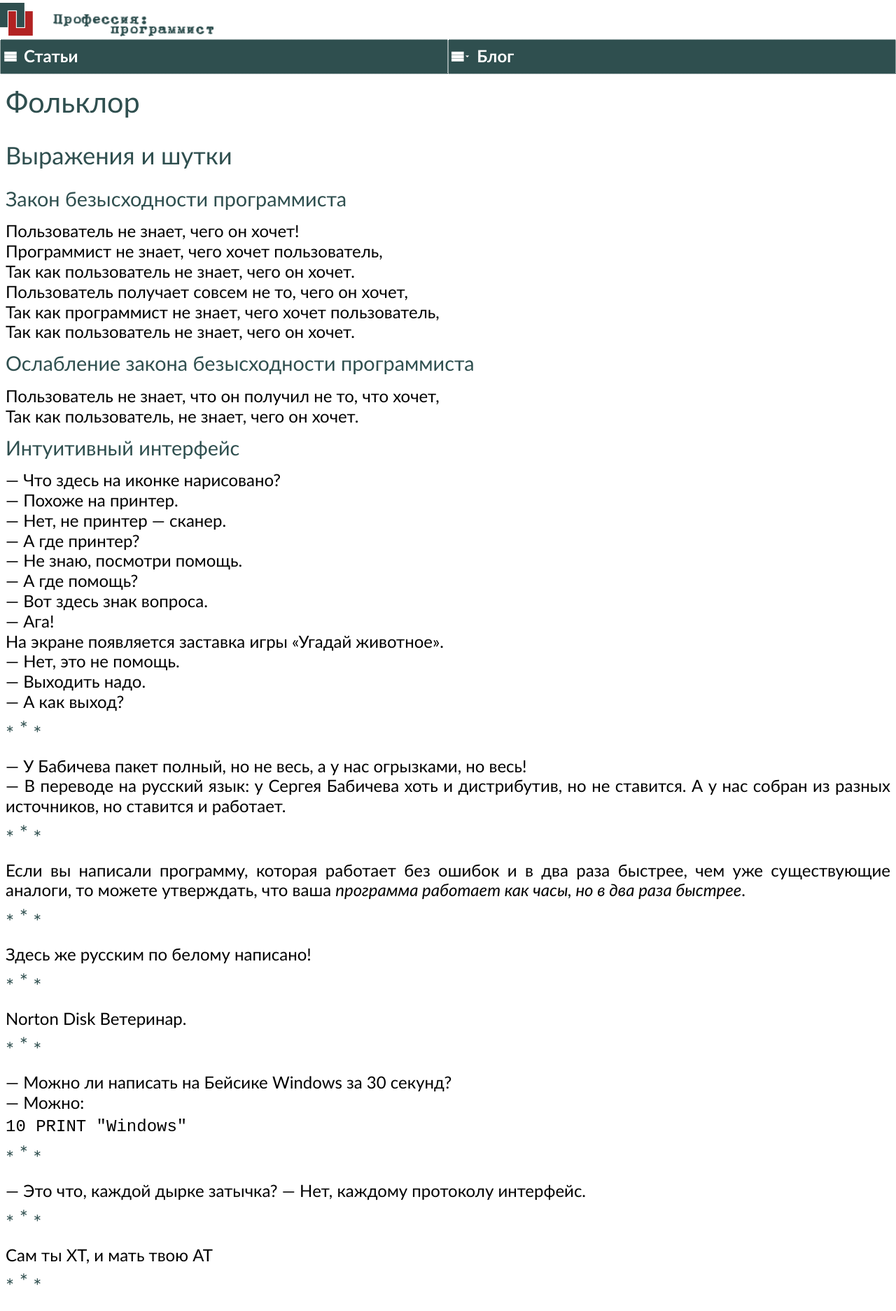
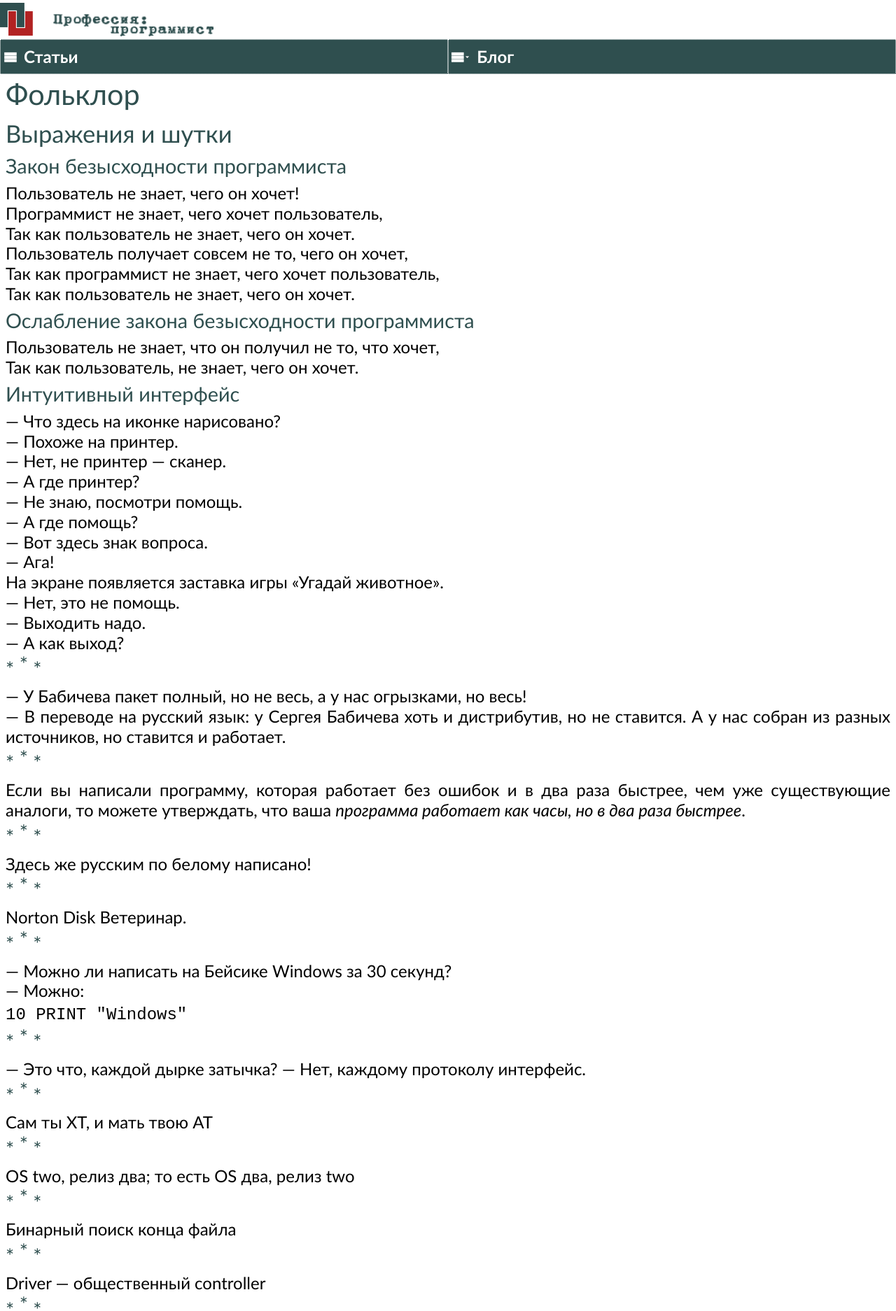
Before and after one commit to markshevchenko/markshevchenko.github.io, a Jekyll site: the page built from articles/slang/3.md, in a window 1280 px wide. Shown: the top 1874 px of the page at 70% size. Built offline with Jekyll 4.4.1, drawn with Linux system fonts in a browser that asks for light colours; some web fonts are replaced; our own code applies the rules of GitHub Pages for plain Markdown files.

Commit message:
Довожу до ума.

```diff
--- a/_sass/layout.scss
+++ b/_sass/layout.scss
@@ -149,7 +149,6 @@ h6 {
 
 h1, h2, h3, h4, h5, h6 {
   color: $grey-color-dark;
-  line-height: 172.8%;
 }
 
 article > dl > dt {
@@ -172,7 +171,7 @@ a:visited {
 
 .highlighter-rouge,
 pre.highlite {
-  font-family: Consolas, American Typewriter, Courier New, monospace;
+  font-family: $monospace-font-family;
 
   background-color: $grey-color-light;
 }
--- a/css/main.scss
+++ b/css/main.scss
@@ -6,7 +6,9 @@
 $base-font-family: Corbel, Trebuchet MS, Helvetica, Trebuchet, sans-serif;
 $base-font-size:   18pt;
 $small-font-size:  $base-font-size * 0.8;
-$base-line-height: 120%;
+$base-line-height: 1.2;
+
+$monospace-font-family: Consolas, American Typewriter, Courier New, monospace;
 
 $spacing-unit:     8px;
 $text-color:       black;
```
